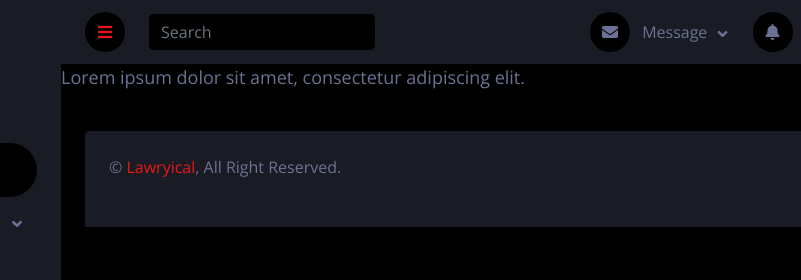
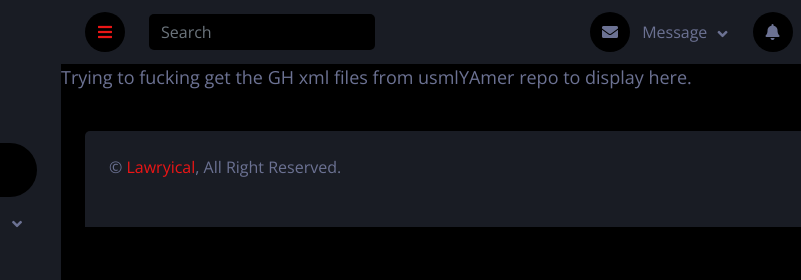
Before and after one commit to YoussofAmer/LawryicalWebsite, a plain HTML site: page index.html in a window 1280 px wide. Shown: the top 280 px of the page, 189-990 px from the left. Drawn offline with nearby package versions, Linux system fonts and the light colour scheme; no server answers; a script that the page names is missing.

Commit message:
changed the Latin placeholder to new phrase.

```diff
--- a/index.html
+++ b/index.html
@@ -184,7 +184,7 @@
 <body>
     <div class="lyrics" id="lyrics">
       <!-- Lyrics content goes here -->
-      <p>Lorem ipsum dolor sit amet, consectetur adipiscing elit.</p>
+      <p>Trying to fucking get the GH xml files from usmlYAmer repo to display here.</p>
       <!-- ... -->
     </div>
     <div class="annotation-modal" id="annotationModal">
```
